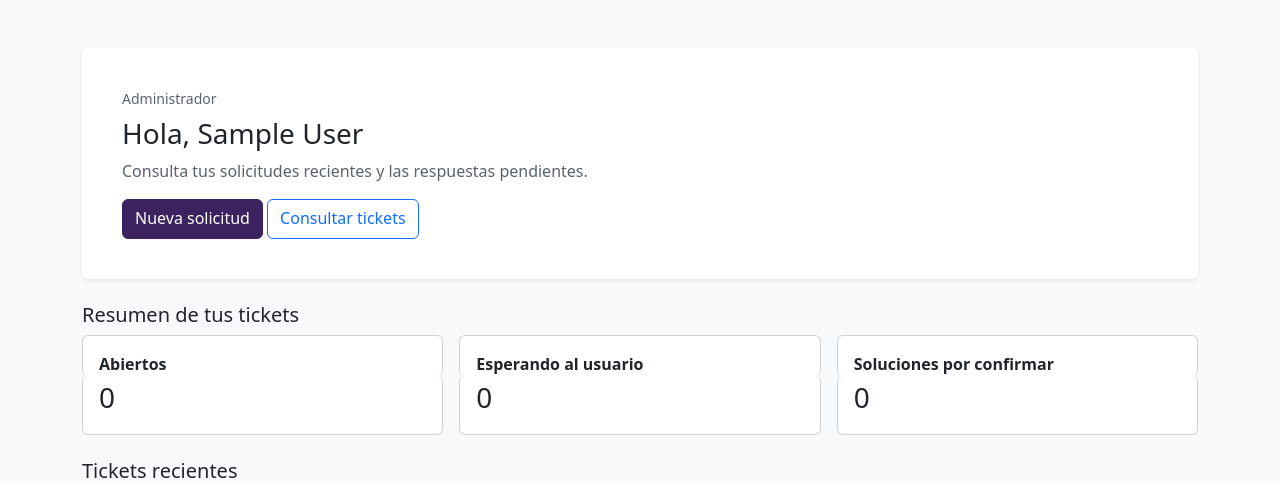
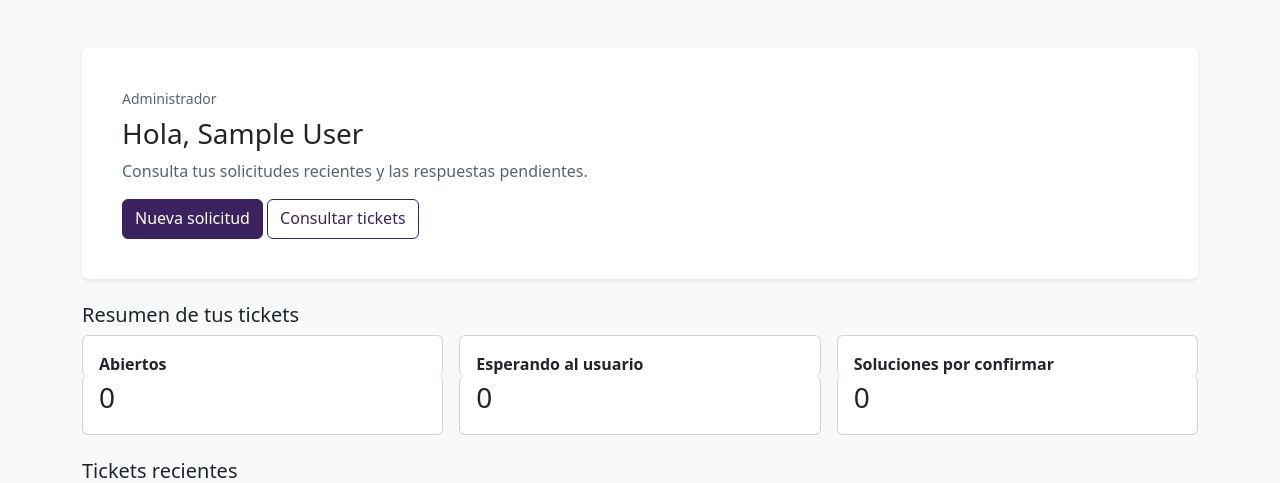
Before and after one commit to ChrissJunta/ProductoFinalM4, a Django app: page /inicio/ in a window 1280 px wide. Shown: the part 109-592 px from the top of the page. Run offline with Django 5.2, Linux system fonts and the light colour scheme; the visitor is signed in with stand-in values (Sample User, id 1); data comes from the database, SQL or seed files in the repository; data that the repository does not hold is empty; parts of the project's set-up code (start-up, migrations or seed data) failed here and were passed over; some libraries are stand-ins or nearby versions.

Commit message:
Corrige contraste institucional de botones delineados

```diff
--- a/static/css/mesa.css
+++ b/static/css/mesa.css
@@ -30,3 +30,4 @@
 .mesa-form :is(input, select, textarea):focus-visible { outline: 3px solid #3C235F; outline-offset: 2px; }
 .mesa-form :is(input, select, textarea):disabled { background: #e9ecef; }
 .mesa-form [aria-invalid="true"] { border-color: #b02a37; }
+.btn-outline-primary { --bs-btn-color: #3C235F; --bs-btn-border-color: #3C235F; --bs-btn-hover-color: #fff; --bs-btn-hover-bg: #3C235F; --bs-btn-hover-border-color: #3C235F; --bs-btn-active-color: #fff; --bs-btn-active-bg: #3C235F; --bs-btn-active-border-color: #3C235F; --bs-btn-disabled-color: #3C235F; --bs-btn-disabled-border-color: #3C235F; --bs-btn-focus-shadow-rgb: 60,35,95; }
```
